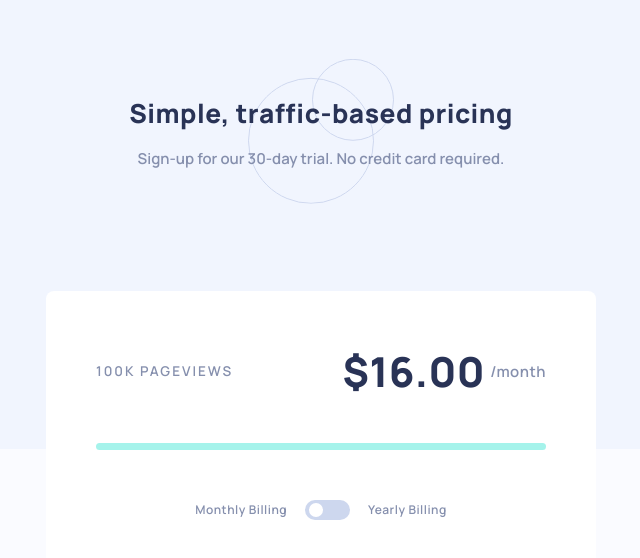
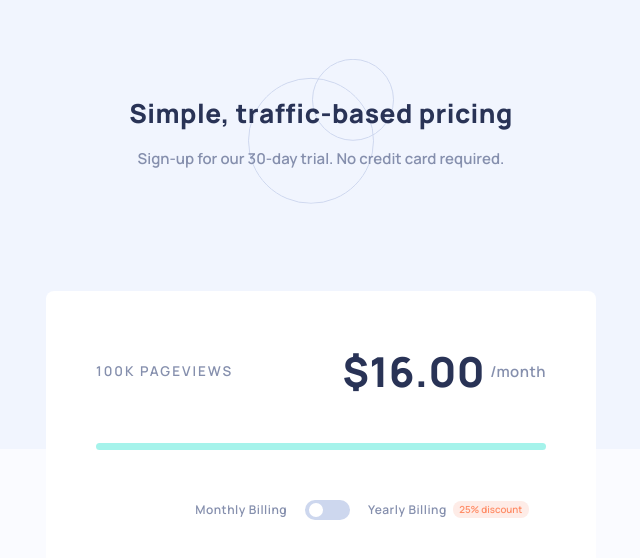
Before and after one commit to Zachcos/FeMentor-InteractivePricingComponent, a plain HTML site: page index.html in a window 1280 px wide. Shown: the whole page, without its empty margins (319-959 px from the left). Drawn offline with Linux system fonts and the light colour scheme.

Commit message:
Style discount tag

```diff
--- a/css/main.scss
+++ b/css/main.scss
@@ -107,6 +107,7 @@ html {
       display: flex;
       justify-content: center;
       margin: 0 auto;
+      position: relative;
       width: 70%;
       .toggle-label {
         font-size: 0.8rem;
@@ -160,7 +161,13 @@ html {
         }
       }
       .discount {
-        display: none;
+        background-color: $background__discount;
+        border-radius: 8px;
+        color: $text__discount;
+        font-size: 0.65rem;
+        padding: 4px 6px;
+        position: absolute;
+        right: -50px;
       }
     }
   }
```
Also changed, not shown: css/main.css, 1 other file.
